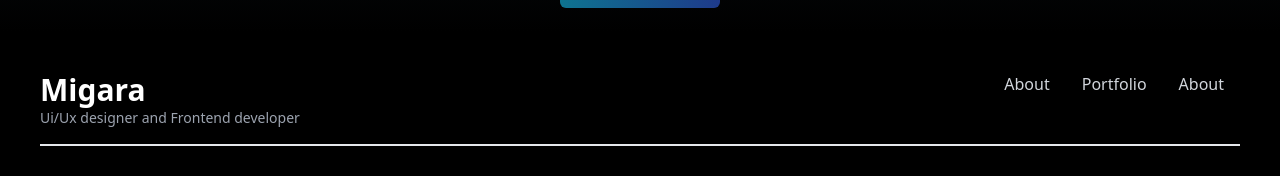
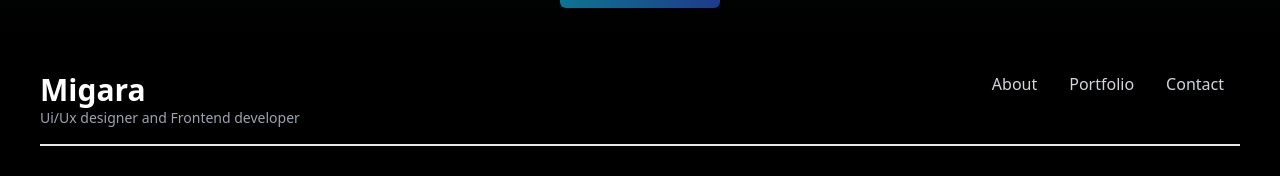
Before and after one commit to migarakavishan/my-portfolio, a React (Create React App) app: page / in a window 1280 px wide. Shown: the part 4944-5120 px from the top of the page. Built offline with nearby package versions, Linux system fonts and the light colour scheme.

Commit message:
footer done

```diff
--- a/src/components/Footer.jsx
+++ b/src/components/Footer.jsx
@@ -2,6 +2,7 @@ import React from "react";
 import { FaGithub, FaLinkedin } from "react-icons/fa";
 import { HiOutlineMail } from "react-icons/hi";
 import { BsFacebook } from "react-icons/bs";
+import { Link } from "react-scroll";
 
 export const Footer = () => {
   const links =[
@@ -34,6 +35,21 @@ export const Footer = () => {
       href: "https://www.facebook.com/migara.kavishan",
     },
   ]
+
+  const link =[
+    {
+      id:1,
+      link:"about"
+    },
+    {
+      id:2,
+      link:"portfolio"
+    },
+    {
+      id:1,
+      link:"contact"
+    },
+  ]
   return (
     <div className="w-full h-56 px-10 py-10 text-white bg-black">
       <div className="flex justify-between">
@@ -44,15 +60,10 @@ export const Footer = () => {
           </li>
         </ul>
         <ul className="md:flex">
-          <li className="px-4 cursor-pointer capitalize font-medium text-gray-300 hover:scale-105">
-            About
-          </li>
-          <li className="px-4 cursor-pointer capitalize font-medium text-gray-300 hover:scale-105">
-            Portfolio
-          </li>
-          <li className="px-4 cursor-pointer capitalize font-medium text-gray-300 hover:scale-105">
-            About
-          </li>
+        {link.map(({id, link}) => (<li key={id} className="px-4 cursor-pointer capitalize font-medium text-gray-300 hover:scale-105">
+            <Link to={link} smooth duration={500}>{link}</Link>
+          </li>))}
+
         </ul>
       </div>
 
```
